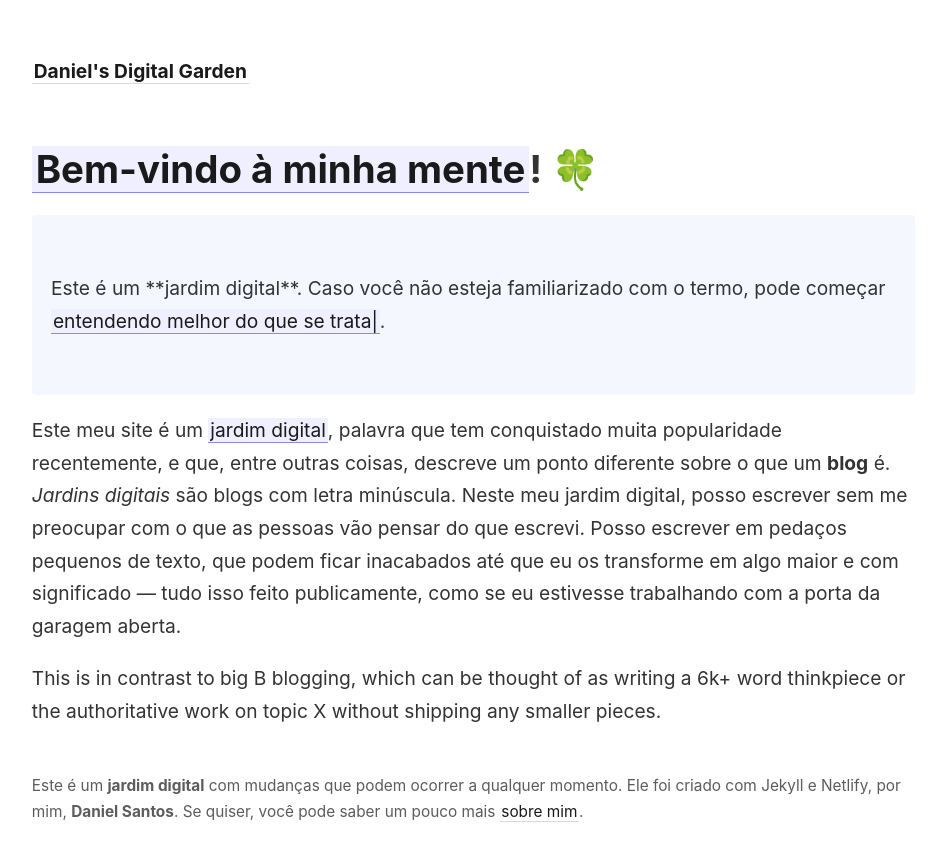
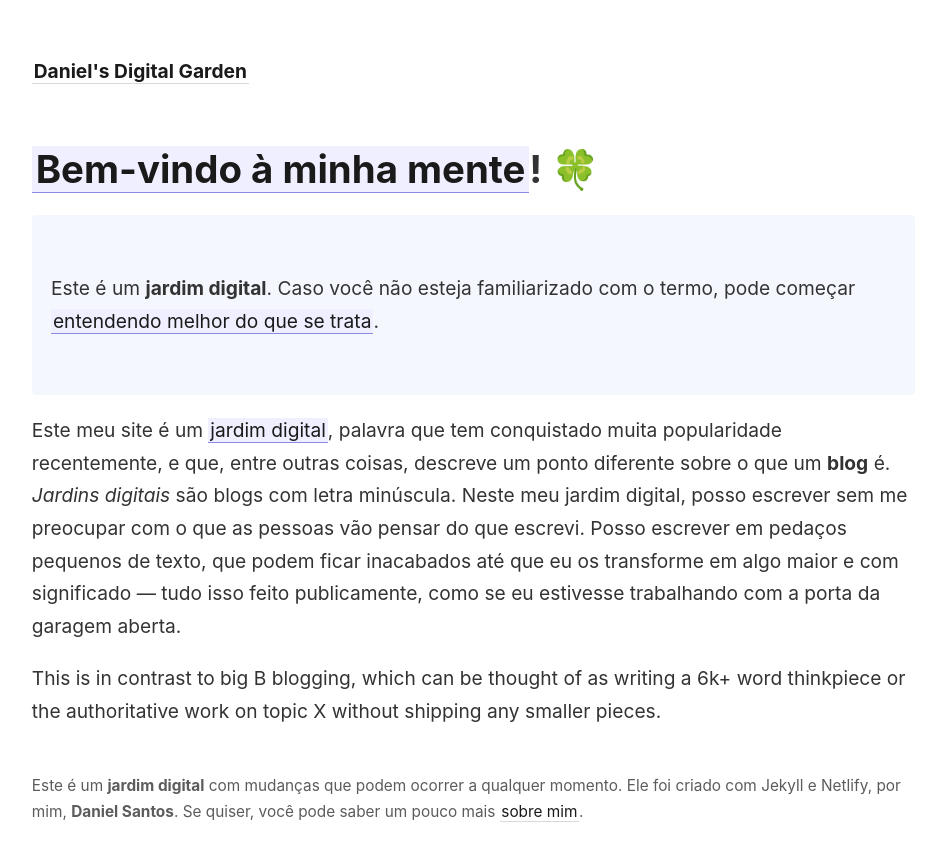
Before and after one commit to dldsantos/my-digital-garden, a Jekyll site: the page built from _pages/index.md, in a window 1280 px wide. Shown: the top 861 px of the page, without its empty margins (45-983 px from the left). Built offline with Jekyll 4.4.1, drawn with Linux system fonts in a browser that asks for light colours.

Commit message:
Small changes

```diff
--- a/_layouts/note.html
+++ b/_layouts/note.html
@@ -14,8 +14,10 @@
   <div id="notes-entry-container">
     <content>
       {{ content }}
+
+	  <hr>
       <p>Você pode continuar explorando este jardim digital através dos links que
-	     mencionam a página atual, ou então <a href="/">voltar ao início</a>.</p>
+	     mencionam a página atual, ou então [[Home|voltar ao início]].</p>
     </content>
 
     <side style="font-size: 0.9em">
--- a/_pages/index.md
+++ b/_pages/index.md
@@ -8,7 +8,7 @@
 # [[bem-vindo à minha mente|Bem-vindo à minha mente]]! 🍀
 
 <p style="padding: 3em 1em; background: #f5f7ff; border-radius: 4px;">
-  Este é um **jardim digital**. Caso você não esteja familiarizado com o termo, pode começar [[jardim digital|entendendo melhor do que se trata|]].
+  Este é um <strong>jardim digital</strong>. Caso você não esteja familiarizado com o termo, pode começar [[jardim digital|entendendo melhor do que se trata]].
 </p>
 
 Este meu site é um [[jardim digital]], palavra que tem conquistado muita popularidade recentemente, e que, entre outras coisas, descreve um ponto diferente sobre o que um **blog** é. *Jardins digitais* são blogs com letra minúscula. Neste meu jardim digital, posso escrever sem me preocupar com o que as pessoas vão pensar do que escrevi. Posso escrever em pedaços pequenos de texto, que podem ficar inacabados até que eu os transforme em algo maior e com significado — tudo isso feito publicamente, como se eu estivesse trabalhando com a porta da garagem aberta.
```
